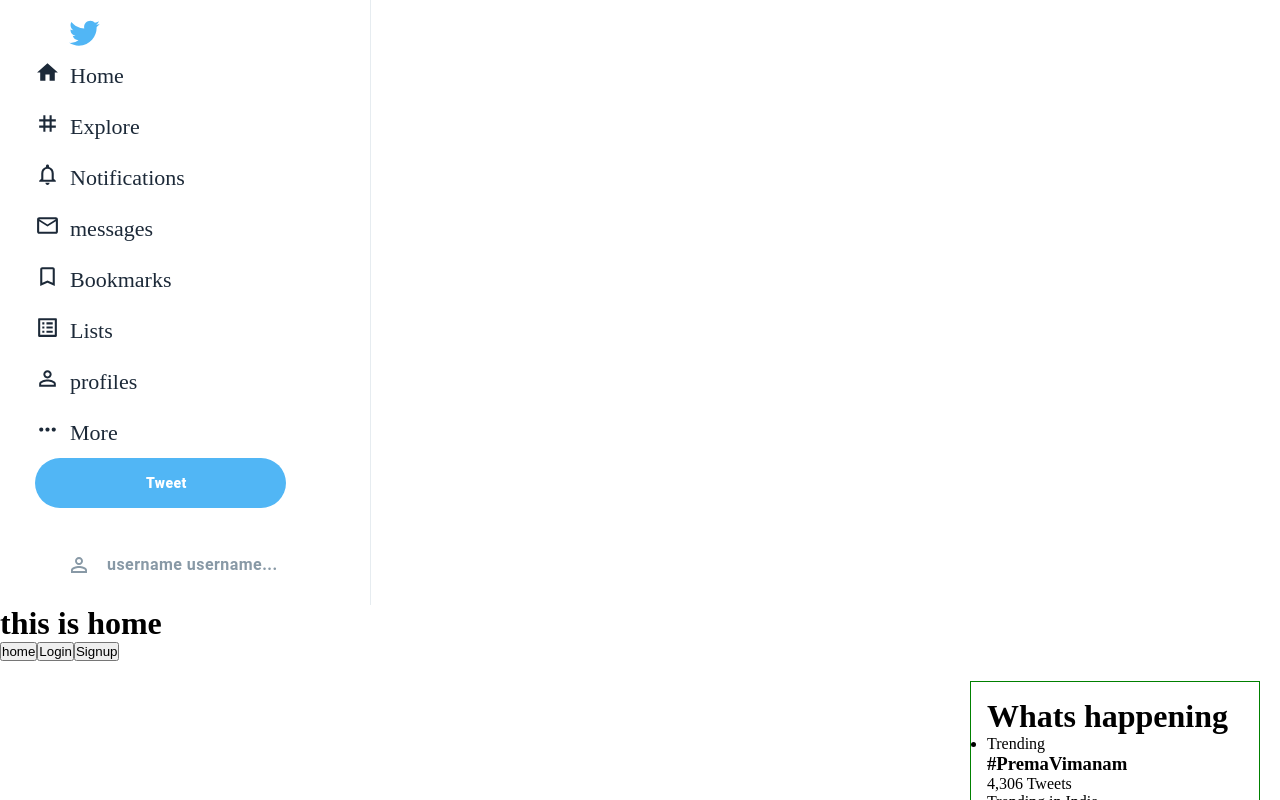
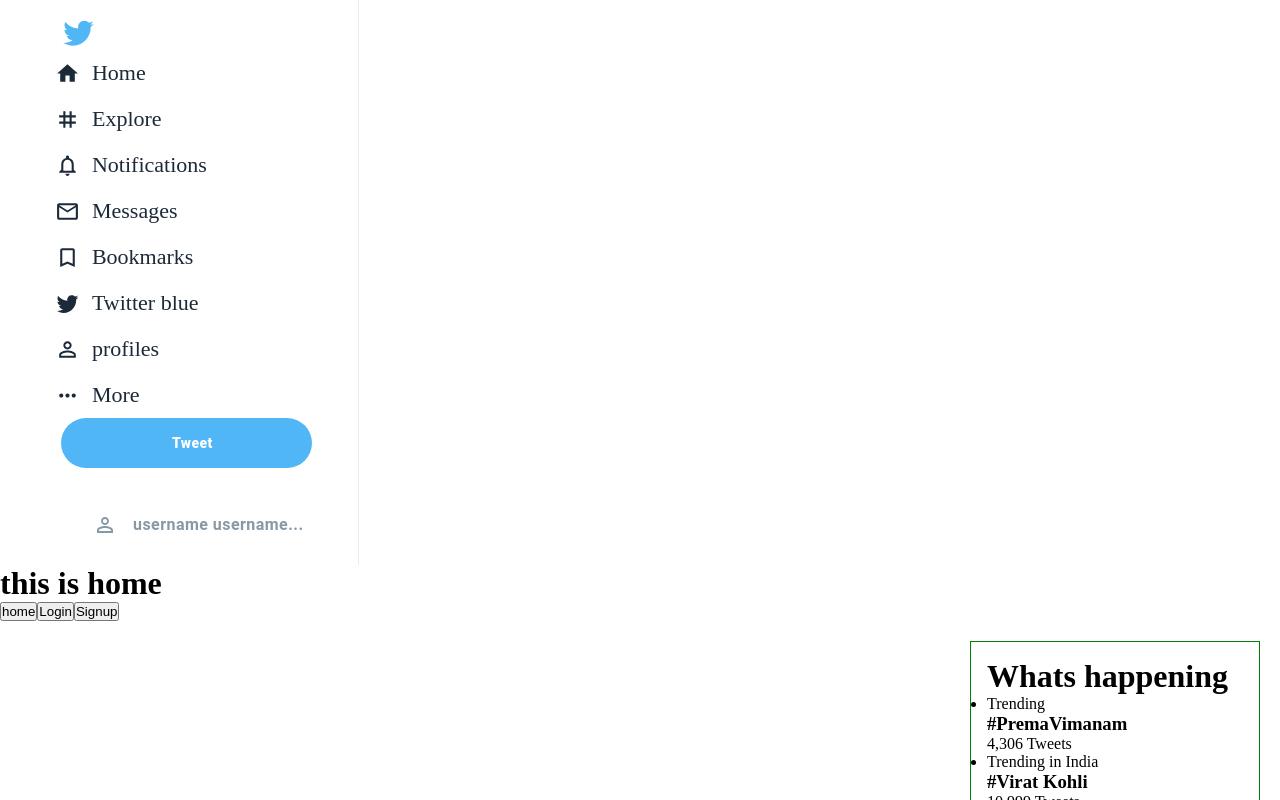
Before and after one commit to Janamjay/Twitter_clone_Room10, a React (Vite) app: page / in a window 1280 px wide. Shown: the top 800 px of the page. Built offline with nearby package versions, Linux system fonts and the light colour scheme; sample sign-in values are in the browser's storage.

Commit message:
initial commit

```diff
--- /dev/null
+++ b/src/App.css
@@ -0,0 +1,5 @@
+.App{
+  height: 100vh;
+  display: flex;
+  max-width: 1300px;
+}
--- a/src/App.jsx
+++ b/src/App.jsx
@@ -10,13 +10,19 @@
 import Step3 from './pages/signup/step3/Step3'
 import Step4 from './pages/signup/step4/Step4'
 import Step5 from './pages/signup/step5/Step5'
+import ExplorePage from './pages/home/Sidebar/ExplorePage'
+import Notifications from './pages/home/Sidebar/Notifications'
+import Messages from './pages/home/Sidebar/Messages'
+import Bookmarks from './pages/home/Sidebar/Bookmarks'
+import TwitterBlue from './pages/home/Sidebar/TwitterBlue'
 
 
 function App() {
 
   return (
     <>
-      <Routes>
+    <div className='App'>
+    <Routes>
         <Route path='/' element={<Home/>}>Home</Route>
         <Route path='/login' element={<Login/>}>Login</Route>
         <Route path='/step1' element={<Step1/>}>Signup</Route>
@@ -25,7 +31,11 @@
         <Route path='/step4' element={<Step4/>}>Signup</Route>
         <Route path='/step5' element={<Step5/>}>Signup</Route>
         <Route path='/signup' element={<Signup/>}>Signup</Route>
+
       </Routes>
+
+    </div>
+
       {/* <Footer/> */}
     </>
   )
--- /dev/null
+++ b/src/pages/home/Sidebar/Bookmarks.jsx
@@ -0,0 +1,11 @@
+import React from 'react'
+
+const Bookmarks = () => {
+  return (
+    <div>
+      <h1> bookmarks </h1>
+    </div>
+  )
+}
+
+export default Bookmarks
--- /dev/null
+++ b/src/pages/home/Sidebar/ExplorePage.jsx
@@ -0,0 +1,12 @@
+import React from 'react'
+
+const ExplorePage = () => {
+  return (
+    <div>
+      <h1>ExplorePage</h1>
+      <h1> explore me</h1>
+    </div>
+  )
+}
+
+export default ExplorePage
--- /dev/null
+++ b/src/pages/home/Sidebar/Messages.jsx
@@ -0,0 +1,11 @@
+import React from 'react'
+
+const Messages = () => {
+  return (
+    <div>
+      <h1>messages</h1>
+    </div>
+  )
+}
+
+export default Messages
--- /dev/null
+++ b/src/pages/home/Sidebar/Notifications.jsx
@@ -0,0 +1,11 @@
+import React from 'react'
+
+const Notifications = () => {
+  return (
+    <div>
+      <h1>Notifications</h1>
+    </div>
+  )
+}
+
+export default Notifications
--- a/src/pages/home/Sidebar/Sidebar.jsx
+++ b/src/pages/home/Sidebar/Sidebar.jsx
@@ -1,18 +1,24 @@
 import React from "react";
 import styles from "./Sidebar.module.css";
 import TwitterIcon from "@mui/icons-material/Twitter";
-
 import HomeIcon from "@mui/icons-material/Home";
 import TagIcon from "@mui/icons-material/Tag";
 import NotificationsNoneIcon from "@mui/icons-material/NotificationsNone";
 import MailOutlineIcon from "@mui/icons-material/MailOutline";
 import BookmarkBorderIcon from "@mui/icons-material/BookmarkBorder";
-import ListAltIcon from "@mui/icons-material/ListAlt";
 import PermIdentityIcon from "@mui/icons-material/PermIdentity";
 import MoreHorizIcon from "@mui/icons-material/MoreHoriz";
 import { Button } from "@mui/material";
+import { Navigate, useNavigate } from "react-router";
+
 
 const Sidebar = () => {
+
+const navigate=useNavigate()
+function handleNavigate(path){
+   navigate(path)
+}
+
   return (
     <>
       <div className={styles.Sidebar}>
@@ -21,14 +27,14 @@
             className={styles.sidebar_twittericon}
             sx={{
               color: "#51b6f5 ",
-              marginLeft: "2rem",
+              marginLeft: "0rem",
               fontSize: "2.1875rem",
               justifyContent: "center",
             }}
           />
 
           <div className={styles.icons}>
-          <p>
+            <p onClick={()=>handleNavigate("/")}>
               <span>
                 <HomeIcon
                   sx={{
@@ -41,58 +47,55 @@
               Home
             </p>
 
-          <p>
+            <p onClick={()=>handleNavigate("/explore")}>
               <span>
                 <TagIcon />
               </span>
               Explore
             </p>
 
-          <p>
+            <p onClick={()=>handleNavigate("/notifications")}>
               <span>
                 <NotificationsNoneIcon />
               </span>
               Notifications
             </p>
 
-          <p>
+            <p onClick={()=>handleNavigate("/messages")}>
               <span>
                 <MailOutlineIcon />
               </span>
-            messages
+              Messages
             </p>
 
-          <p>
+            <p onClick={()=>handleNavigate("/bookmarks")}>
               <span>
                 <BookmarkBorderIcon />
               </span>
               Bookmarks
             </p>
 
-          <p>
+            <p onClick={()=>handleNavigate("/twitterblue")}>
               <span>
-              <ListAltIcon />
+                <TwitterIcon />
               </span>
-            Lists
+              Twitter blue
             </p>
 
-          <p>
+            <p onClick={()=>handleNavigate("/profiles")}>
               <span>
                 <PermIdentityIcon />
               </span>
               profiles
             </p>
 
-          <p>
+            <p onClick={()=>handleNavigate("/more")}>
               <span>
                 <MoreHorizIcon />
               </span>
               More
             </p>
-
           </div>
-
-
 
           <Button
             className={styles.sidear_button}
@@ -102,14 +105,14 @@
               border: "none",
               fontWeight: "900",
               textTransform: "inherit",
-              borderRadius: "1.875rem", /*30px*/
-              height: "3.125rem", /*50px*/
+              borderRadius: "1.875rem" /*30px*/,
+              height: "3.125rem" /*50px*/,
               width: "100%",
               paddingLeft: "1.25rem" /*20px */,
               "&:hover": {
-              backgroundColor:"#51b6f5",
-              color:"white"
-            }
+                backgroundColor: "#51b6f5",
+                color: "white",
+              },
             }}
           >
             Tweet
@@ -121,31 +124,26 @@
               display: "flex",
               alignItems: "center",
               justifyContent: "flex-start",
-    backgroundColor: "transparent",
+              backgroundColor: "transperent",
               color: "#8899a6",
-    fontSize: "1rem", /* 16px */
+              fontSize: "1rem" /* 16px */,
               fontWeight: "bold",
               textTransform: "none",
-    borderRadius: "1.875rem", /* 30px */
-    height: "3.125rem", /* 50px */
+              borderRadius: "1.875rem" /* 30px */,
+              height: "3.125rem" /* 50px */,
               width: "100%",
-    paddingLeft: "2rem", /* 32px */
+              paddingLeft: "2rem" /* 32px */,
               marginTop: "2rem",
             }}
           >
             <PermIdentityIcon
               sx={{
                 marginRight: "1rem",
-      fontSize: "1.5rem", /* 24px */
+                fontSize: "1.5rem" /* 24px */,
               }}
             />
             username username...
           </Button>
-
-
-
-
-
         </div>
       </div>
     </>
--- a/src/pages/home/Sidebar/Sidebar.module.css
+++ b/src/pages/home/Sidebar/Sidebar.module.css
@@ -2,11 +2,11 @@
   display: flex;
   flex-direction: column;
   align-items: flex-start;
-  width: 25%; /* equivalent to 275px */
+  width: 22%; /* equivalent to 275px */
   background-color: #fff;
   border-right: 0.0625rem solid #e6ecf0; /* equivalent to 1px */
   padding: 0.9375rem; /* equivalent to 15px */
-  margin-left: 1.25rem;
+  margin-left: 2.875rem;
 }
 
 .sidebar__twitterIcons {
@@ -29,10 +29,10 @@
 }
 
  .icons  p:hover {
-  background-color:gray;
+  background-color:rgb(199, 192, 192);
 }
 
-.icons p span
+
 
  .icons p span {
   display: inline-flex;
--- /dev/null
+++ b/src/pages/home/Sidebar/TwitterBlue.jsx
@@ -0,0 +1,11 @@
+import React from 'react'
+
+const TwitterBlue = () => {
+  return (
+    <div>
+      <h1> twitterblue</h1>
+    </div>
+  )
+}
+
+export default TwitterBlue
```
Also changed, not shown: src/pages/home/Home.jsx (+3 -13 lines), src/pages/home/Sidebar/Profiles.jsx (added, +11 -0 lines). Lines whose indentation alone changed are shown as unchanged.
